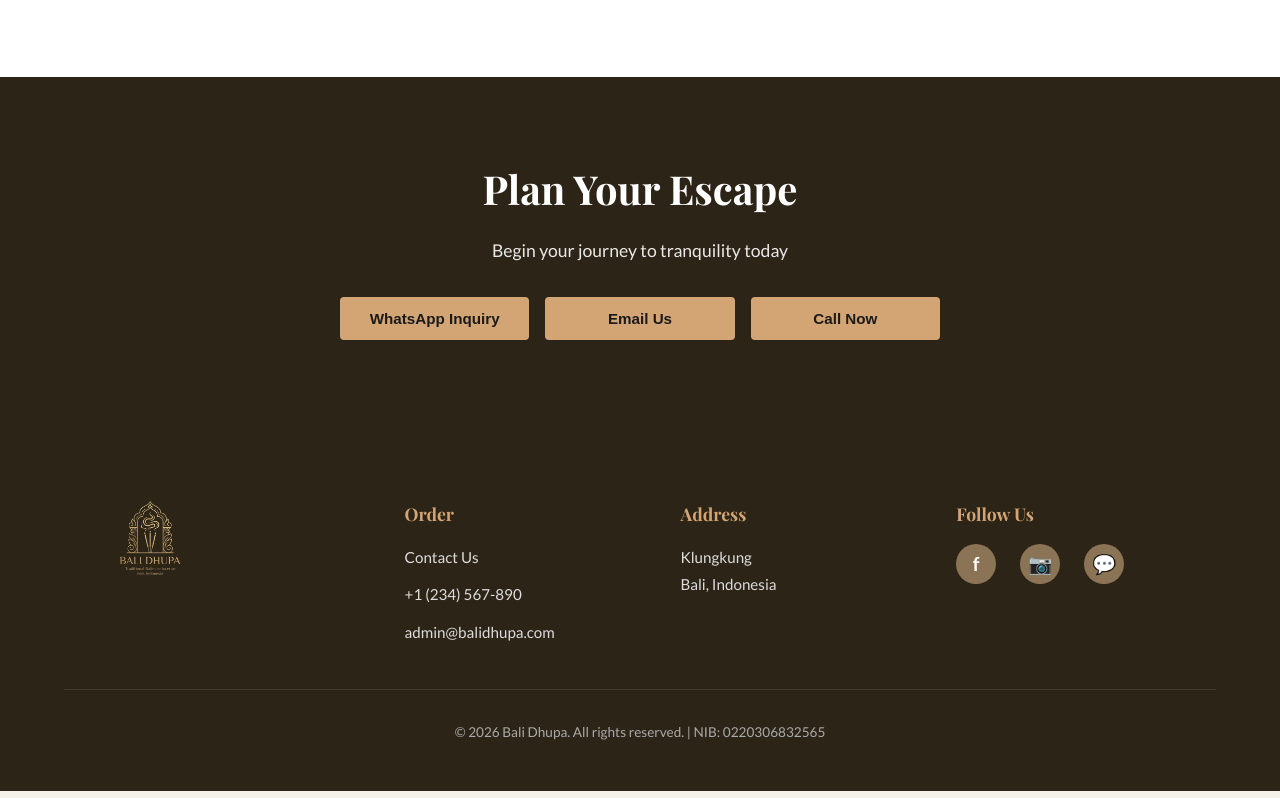
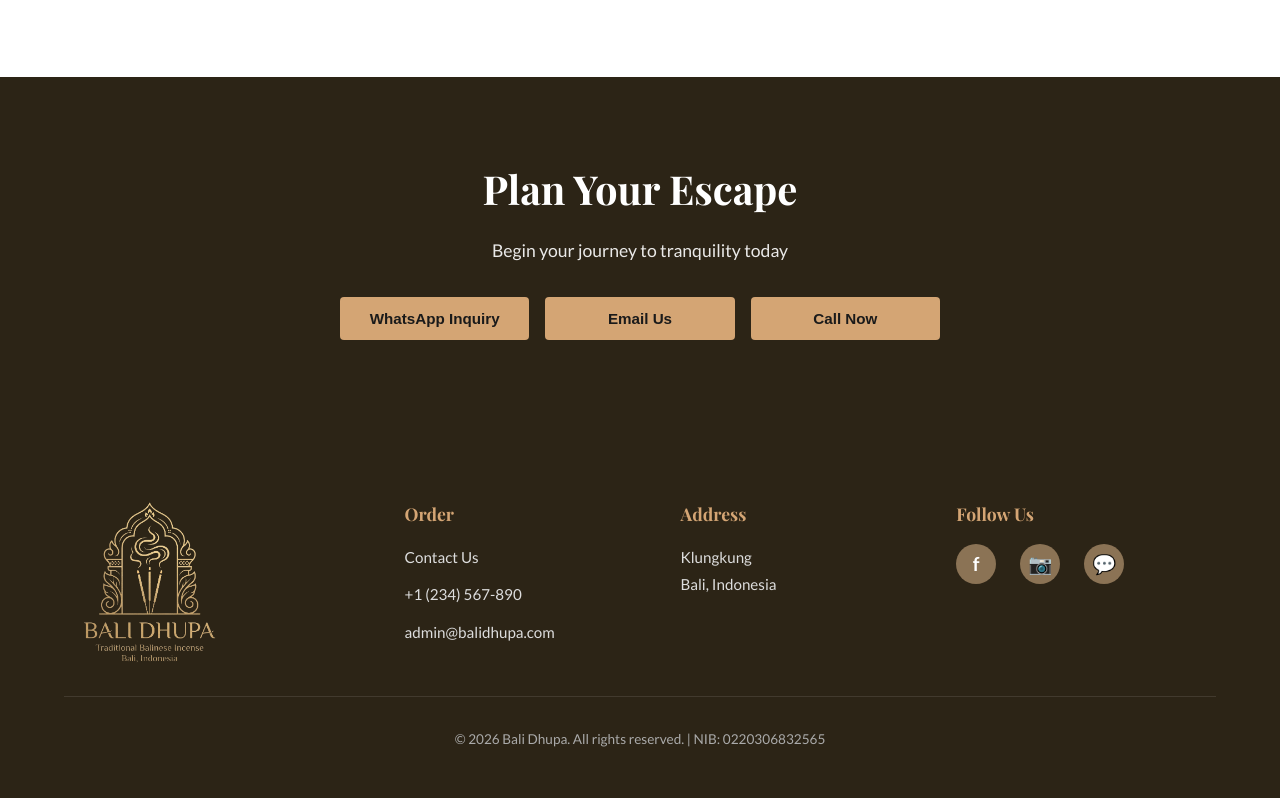
Before and after one commit to yudawibawa08/newproduct, a React app: page index.html in a window 1280 px wide. Shown: the part 2975-3773 px from the top of the page. Built offline with nearby package versions, Linux system fonts and the light colour scheme; files whose address does not match are found by name.

Commit message:
Update index.html

```diff
--- a/index.html
+++ b/index.html
@@ -10,7 +10,7 @@
   <link rel="stylesheet" href="style.css">
 
   <!-- Flaticon -->
-  <link rel="icon" type="image/png" href="./img/bali.png" />
+  <link rel="icon" type="image/png" href="./img/logo_crop.png" />
 
 </head>
 <body>
@@ -118,7 +118,7 @@
 
       <div class="footer-section footer-brand">
         <div class="footer-logo-container">
-          <img src="img/logo.png" alt="Bali Dhupa Logo" loading="lazy">
+          <img src="img/logo_crop.png" alt="Bali Dhupa Logo" loading="lazy">
         </div>
       </div>
 
```
